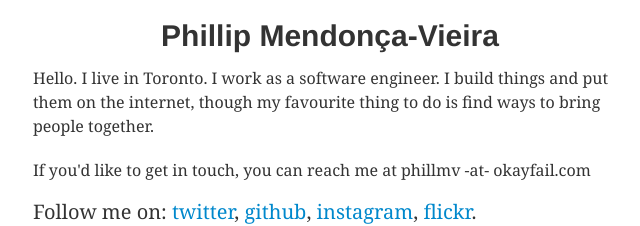
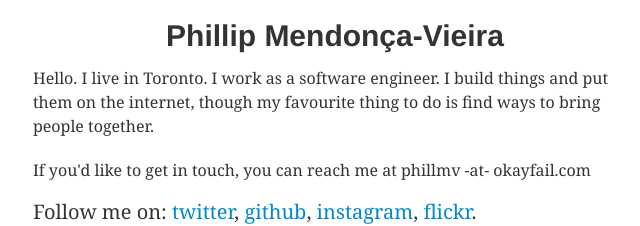
Before and after one commit to phillmv/okayfail.com-old, a Jekyll site: the page built from index.html, in a window 1280 px wide. Shown: the part 440-666 px from the top of the page, without its empty margins (305-945 px from the left). Built offline with Jekyll 4.4.1, drawn with Linux system fonts in a browser that asks for light colours; the list of posts is cut into pages by our own code; comment, search, counter and statistics services are not loaded.

Commit message:
Silly typo.

```diff
--- a/_layouts/hello.html
+++ b/_layouts/hello.html
@@ -5,7 +5,7 @@
     <iframe src="https://vine.co/v/O6AeA3zetbO/embed/simple" width="400" height="400" frameborder="0"></iframe><script src="https://platform.vine.co/static/scripts/embed.js"></script>
   </div>
 </div>
-<div clas="row-fluid">
+<div class="row-fluid">
   <div class="span6 offset3">
     <h1 style="text-align: center">Phillip Mendonça-Vieira</h1>
   </div>
```
